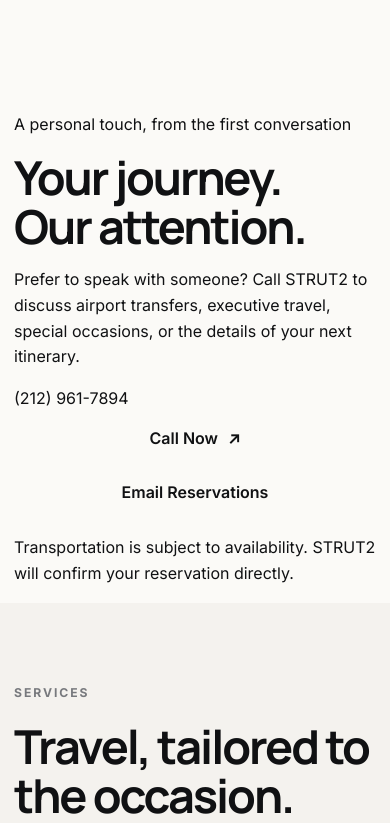
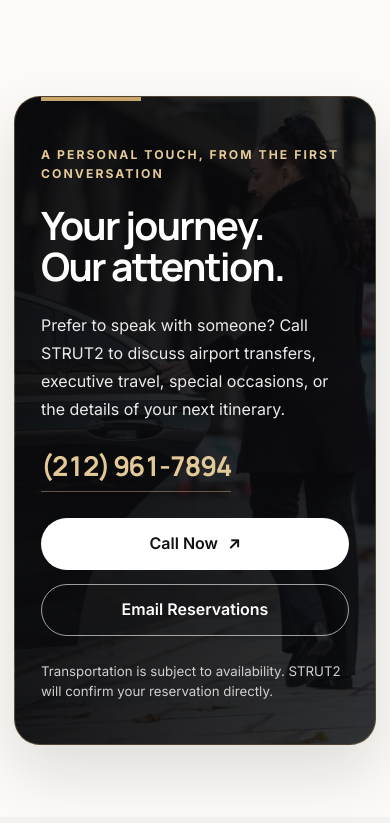
Before and after one commit to admin-st2/strut2, a plain HTML site: page index.html in a window 390 px wide. Shown: the part 1353-2176 px from the top of the page. Drawn offline with Linux system fonts and the light colour scheme.

Commit message:
Style elegant responsive phone CTA poster without changing STRUT2 color system

```diff
--- a/styles.css
+++ b/styles.css
@@ -57,7 +57,7 @@
 .site-nav { display: flex; align-items: center; gap: 28px; color: rgba(255,255,255,.84); font-size: .92rem; }
 .site-nav a { transition: color .2s ease; }
 .site-nav a:hover { color: #fff; }
-.nav-phone { color: #fff !important; font-weight: 600; }
+
 .nav-toggle { display: none; border: 0; background: transparent; padding: 8px; }
 .nav-toggle span { width: 24px; height: 2px; background: #fff; margin: 5px 0; display: block; }
 
@@ -356,3 +356,91 @@
 .contact-welcome { display:grid; grid-template-columns:minmax(0,1fr) minmax(0,380px); align-items:center; gap:64px; }
 .contact-welcome img { width:100%; height:auto; border-radius:var(--radius); }
 @media(max-width:700px) { .contact-welcome { grid-template-columns:1fr; gap:28px; } .contact-welcome img { max-width:380px; } }
+
+
+/* Reservations call poster — premium on-page phone CTA, not in the header. */
+.call-poster { padding: 0 0 108px; background: var(--paper); }
+.call-poster-card {
+  position: relative;
+  overflow: hidden;
+  min-height: 500px;
+  display: flex;
+  align-items: center;
+  isolation: isolate;
+  padding: clamp(42px, 6.5vw, 88px);
+  color: #fff;
+  border: 1px solid rgba(199,165,107,.36);
+  border-radius: var(--radius);
+  background: linear-gradient(90deg, rgba(11,11,13,.97) 0%, rgba(11,11,13,.91) 42%, rgba(11,11,13,.26) 100%),
+              url('assets/chauffeur-service.jpg') center 44% / cover no-repeat, #1a1b1c;
+  box-shadow: 0 28px 60px rgba(16,17,19,.12);
+}
+.call-poster-card::before {
+  content: "";
+  position: absolute;
+  width: 100px;
+  height: 4px;
+  top: 0;
+  left: clamp(42px, 6.5vw, 88px);
+  background: var(--accent);
+}
+.call-poster-content { position: relative; z-index: 1; max-width: 610px; }
+.call-poster-eyebrow {
+  margin: 0 0 22px;
+  color: #e3c998;
+  text-transform: uppercase;
+  font-size: .76rem;
+  font-weight: 700;
+  letter-spacing: .17em;
+}
+.call-poster h2 {
+  margin: 0 0 24px;
+  color: #fff;
+  font-size: clamp(2.8rem, 5vw, 4.8rem);
+  line-height: 1.05;
+}
+.call-poster-lead {
+  max-width: 520px;
+  margin: 0 0 27px;
+  color: #ebeaeb;
+  line-height: 1.75;
+  font-size: clamp(1rem, 1.5vw, 1.12rem);
+}
+.call-poster-number {
+  display: inline-block;
+  width: fit-content;
+  margin-bottom: 26px;
+  color: #e3c998;
+  font-family: 'Manrope', sans-serif;
+  font-size: clamp(2.1rem, 4.3vw, 3.5rem);
+  font-weight: 700;
+  line-height: 1.2;
+  letter-spacing: -.055em;
+  white-space: nowrap;
+  text-decoration: none;
+  border-bottom: 1px solid rgba(227,201,152,.4);
+  padding-bottom: 8px;
+  font-variant-numeric: tabular-nums;
+}
+.call-poster-number:hover { color: #fff; border-color: #fff; }
+.call-poster-actions { display: flex; flex-wrap: wrap; align-items: center; gap: 14px; margin-bottom: 26px; }
+.call-poster-actions .btn { min-height: 52px; }
+.call-poster-primary { background: #fff; color: #101113; }
+.call-poster-primary:hover { background: #f0e5d3; }
+.call-poster-secondary { background: transparent; color: #fff; border: 1px solid rgba(255,255,255,.6); }
+.call-poster-secondary:hover { background: rgba(255,255,255,.12); border-color: #fff; }
+.call-poster-note { margin: 0; max-width: 500px; color: #d0cfd0; font-size: .83rem; line-height: 1.5; }
+@media (max-width: 700px) {
+  .call-poster { padding-bottom: 72px; }
+  .call-poster-card {
+    min-height: auto;
+    padding: 48px 26px 42px;
+    background: linear-gradient(90deg, rgba(11,11,13,.94), rgba(11,11,13,.82)),
+                url('assets/chauffeur-service.jpg') 63% center / cover no-repeat, #1a1b1c;
+  }
+  .call-poster-card::before { left: 26px; }
+  .call-poster h2 { font-size: clamp(2.35rem, 10vw, 3.5rem); }
+  .call-poster-number { font-size: clamp(1.65rem, 7vw, 2.4rem); }
+  .call-poster-actions { flex-direction: column; align-items: stretch; }
+  .call-poster-actions .btn { width: 100%; }
+}
```
